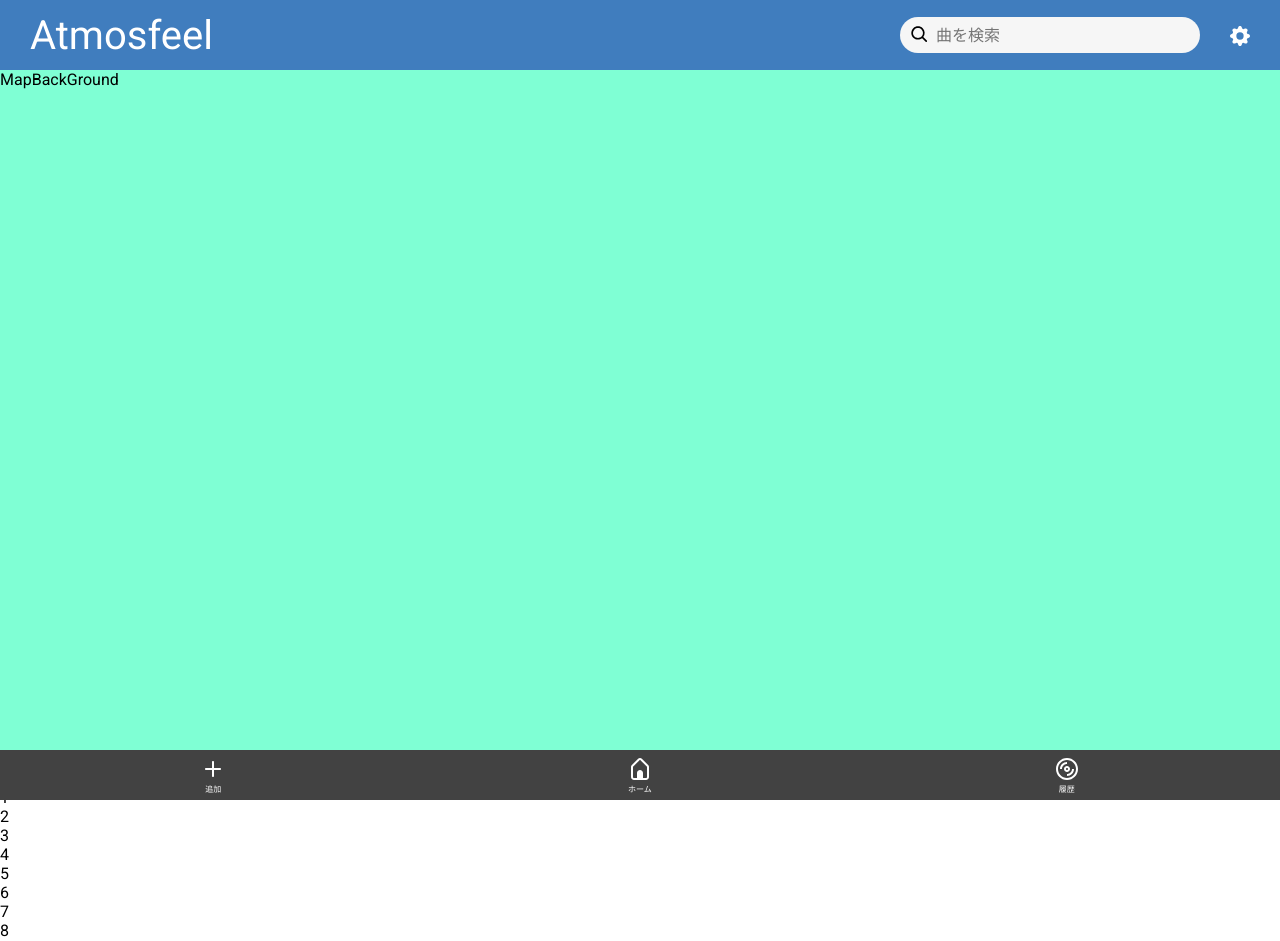
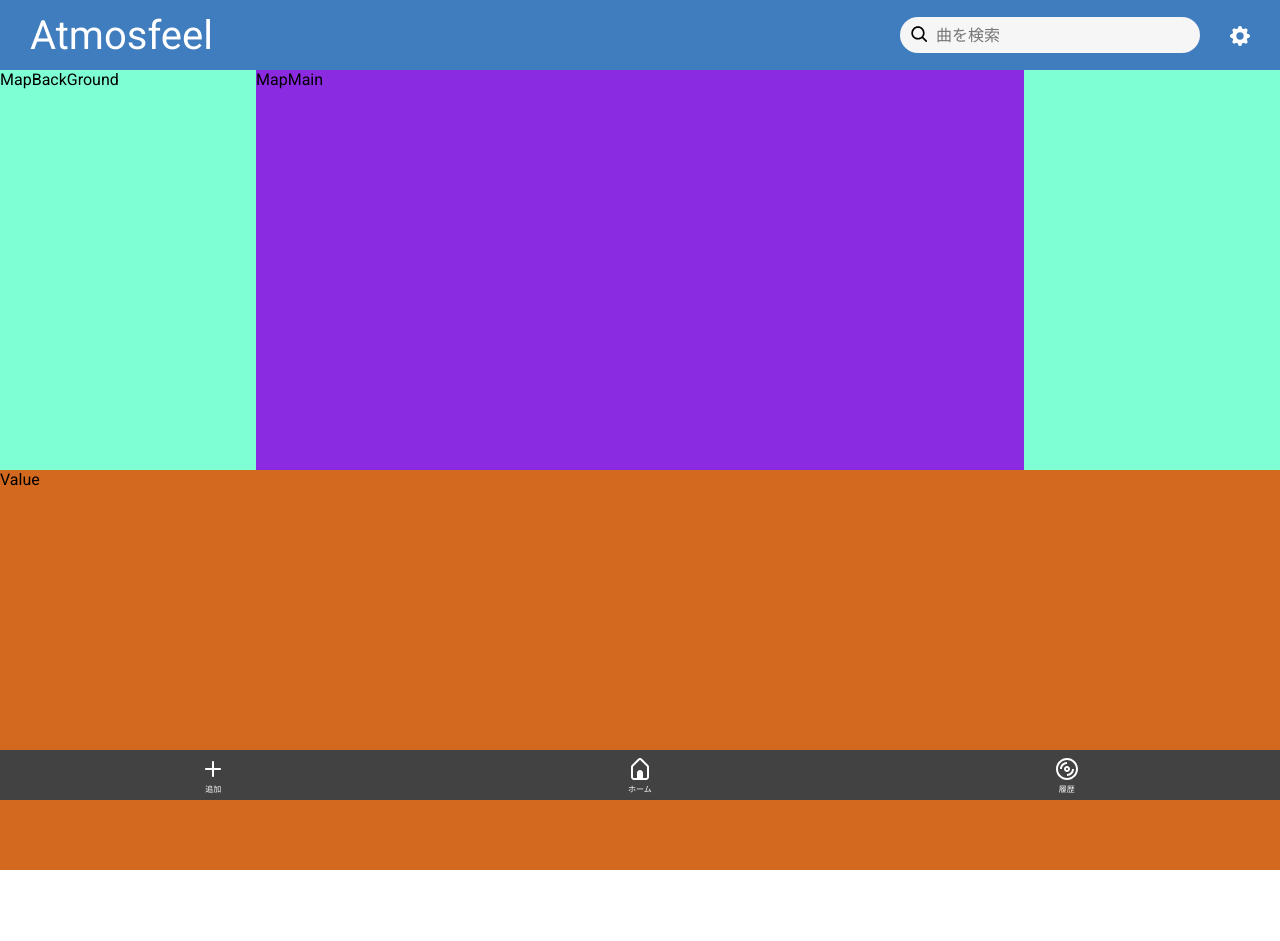
Before and after one commit to kc3hack/2024_A, a React (Vite) app in the folder frontend/: page / in a window 1280 px wide. Shown: the top 941 px of the page. After the commit the page ends 870 px from the top, so only its background shows below. Built offline with nearby package versions, Linux system fonts and the light colour scheme.

Commit message:
lay out Map and Value

```diff
--- a/frontend/components/Main.tsx
+++ b/frontend/components/Main.tsx
@@ -1,20 +1,14 @@
 import React from "react";
 import Map from "../components/Map";
+import Value from "../components/Value";
 // import Top from "../pages/Top";
 
 const Main = () => {
   return (
     <main>
       <Map />
-      <br />1
-      <br />2
-      <br />3
-      <br />4
-      <br />5
-      <br />6
-      <br />7
-      <br />8
-      <br />9{/* <Top /> */}
+      <Value />
+      {/* <Top /> */}
     </main>
   );
 };
--- /dev/null
+++ b/frontend/components/Value.tsx
@@ -0,0 +1,8 @@
+import React from "react";
+import "../styles/Value.css";
+
+const Value = () => {
+  return <div className="value">Value</div>;
+};
+
+export default Value;
--- a/frontend/styles/App.css
+++ b/frontend/styles/App.css
@@ -12,7 +12,6 @@ header {
 }
 
 main {
-    --padding-top-menu: 70px;
     padding-top: var(--padding-top-menu);
     background-color: white;
 }
--- a/frontend/styles/Map.css
+++ b/frontend/styles/Map.css
@@ -1,10 +1,20 @@
 .map {
+    position: relative;
     width: 100%;
-    position: relative;
-    background-color: white;
 }
 
 .map-background {
-    min-height: calc(100vh - 120px);
+    position: absolute;
+    width: 100%;
+    min-height: var(--map-min-height);
+    /* height: calc(100vh - 120px); */
     background-color: aquamarine;
 }
+
+.map-main {
+    position: absolute;
+    margin-left: 20%;
+    width: 60%;
+    min-height: var(--map-min-height);
+    background-color: blueviolet;
+}
--- /dev/null
+++ b/frontend/styles/Value.css
@@ -0,0 +1,7 @@
+.value {
+    position: relative;
+    margin-top: var(--map-min-height);
+    min-height: var(--value-min-height);
+    width: 100%;
+    background-color:chocolate;
+}
--- a/frontend/styles/index.css
+++ b/frontend/styles/index.css
@@ -9,4 +9,8 @@
     "Hiragino Sans", "Noto Sans", Meiryo, sans-serif;
     font-weight: 400;
     font-style: normal;
+
+    --padding-top-menu: 70px;
+    --map-min-height: 400px;
+    --value-min-height: 400px;
 }
```
